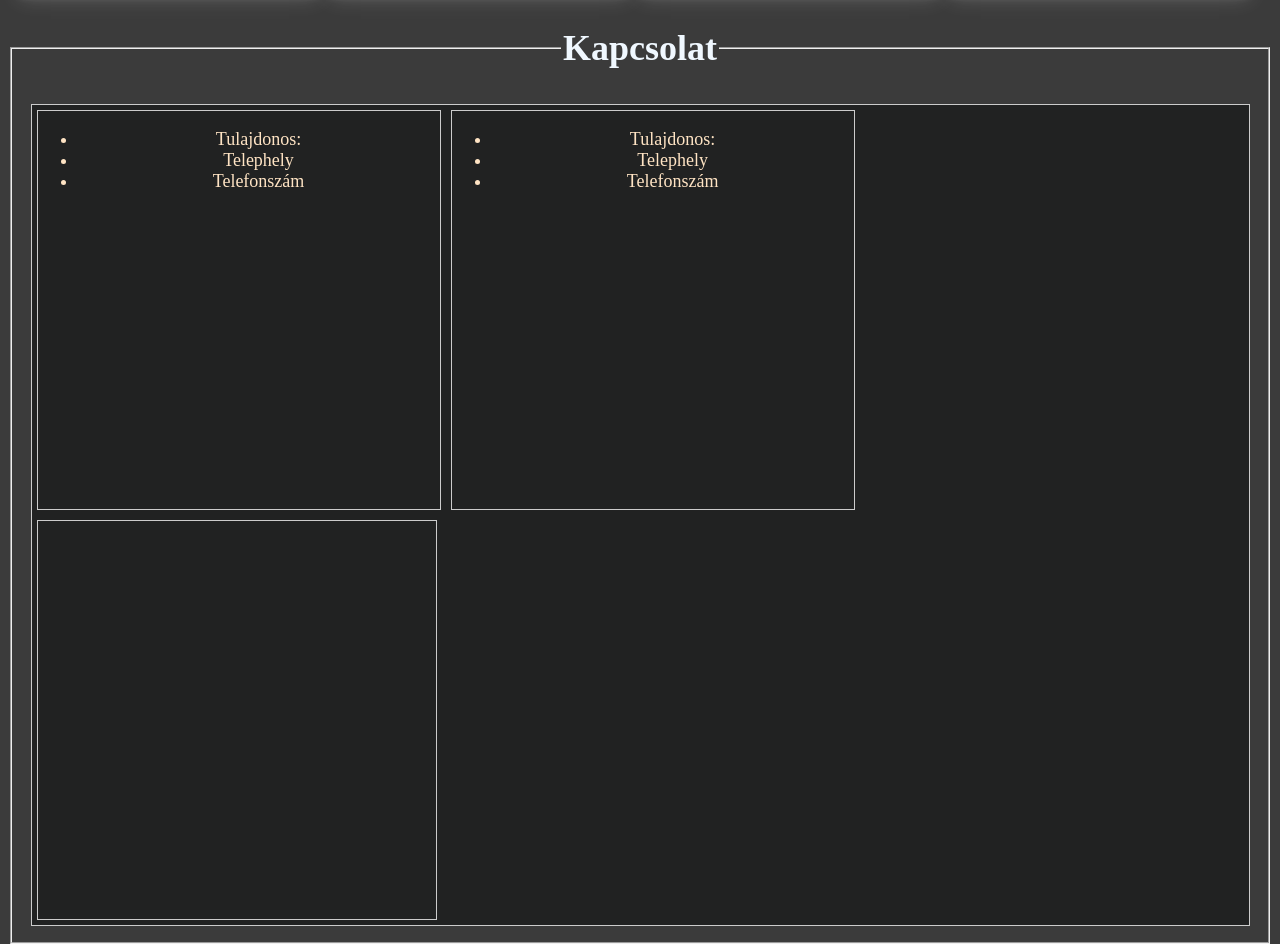
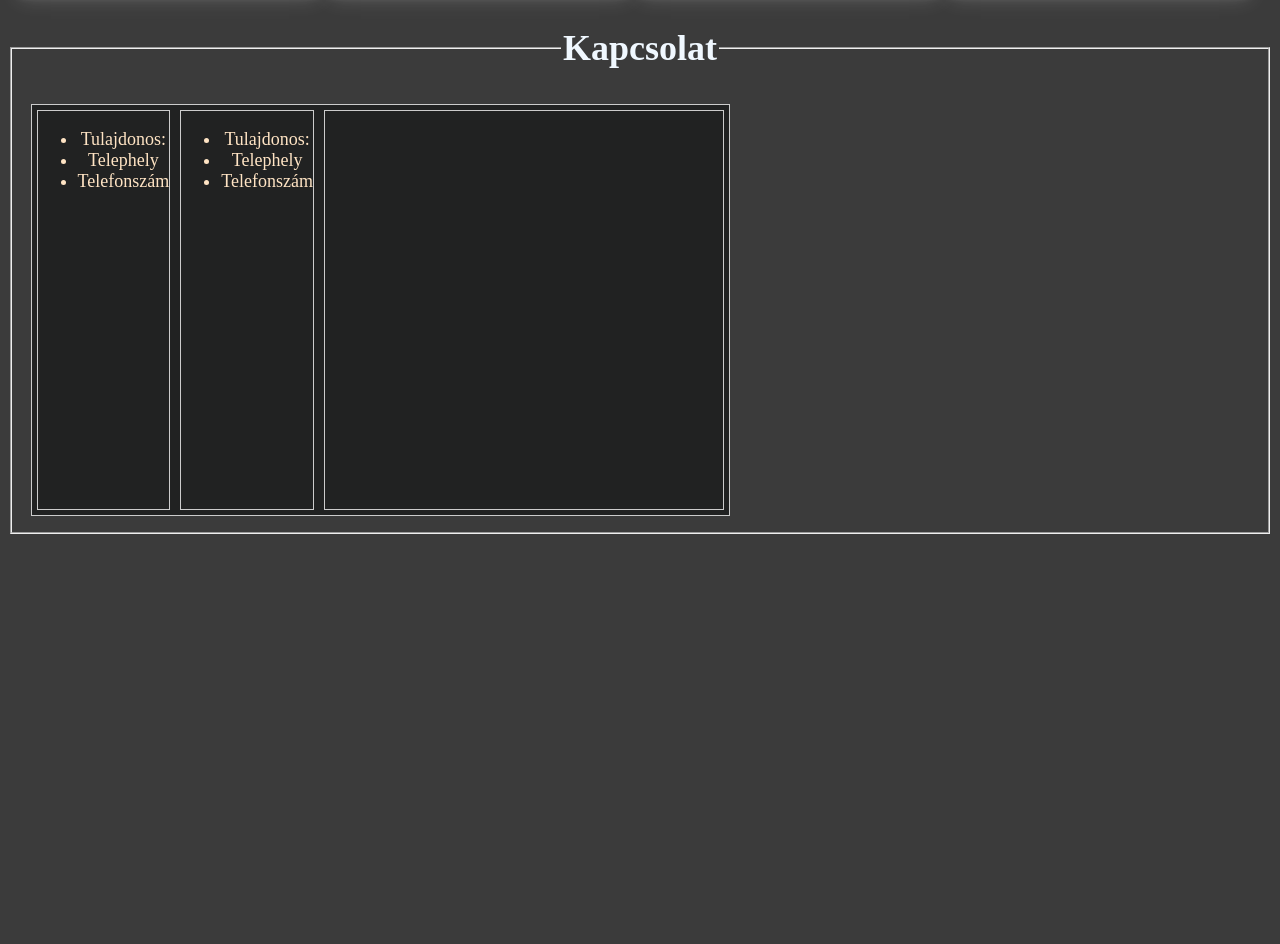
Before and after one commit to hoohanyo/hoohanyo.github.io, a plain HTML site: page index.html in a window 1280 px wide. Shown: the part 1523-2467 px from the top of the page. After the commit the page ends 2065 px from the top, so only its background shows below. Drawn offline with Linux system fonts and the light colour scheme; some packages are replaced by stand-ins of ours; a script that the page names is missing.

Commit message:
The files has updated.

```diff
--- a/css/footer.css
+++ b/css/footer.css
@@ -7,7 +7,7 @@
     margin: 5px;
     border: 1px solid #ccc;
     overflow: hidden;
-    float: none;
+    float: left;
     width: auto;
     height: auto;
     background-color: rgb(33, 34, 34);
@@ -20,7 +20,7 @@
     margin: 5px;
     border: 1px solid #ccc;
     float: left;
-    width: 33.2%;
+    width: auto;
     height: 400px;
     color: bisque;
 }
@@ -30,7 +30,7 @@
     margin: 5px;
     border: 1px solid #ccc;
     float: left;
-    width: 33.2%;
+    width: auto;
     height: 400px;
     color: bisque;
 }
@@ -39,8 +39,8 @@
 
     margin: 5px;
     border: 1px solid #ccc;
-    float: left;
-    width: 33.2%;
+    float: right;
+    width: auto;
     height: 400px;
 
 }
--- a/index.html
+++ b/index.html
@@ -256,7 +256,7 @@
 
     <footer>
         <div id="contact">
-            <fieldset style="text-align: center;">
+            <fieldset style="text-align: center;" style="width: device-width">
                 <legend>
                     <h1 style="color: aliceblue;">Kapcsolat</h1>
                 </legend>
```
